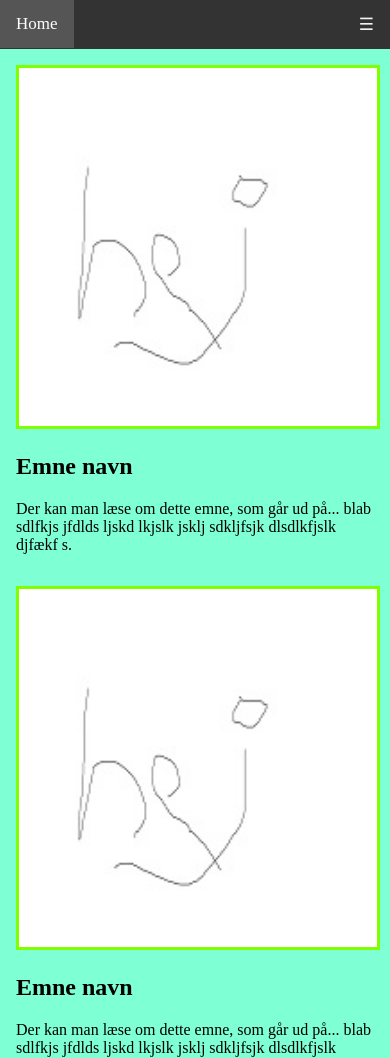
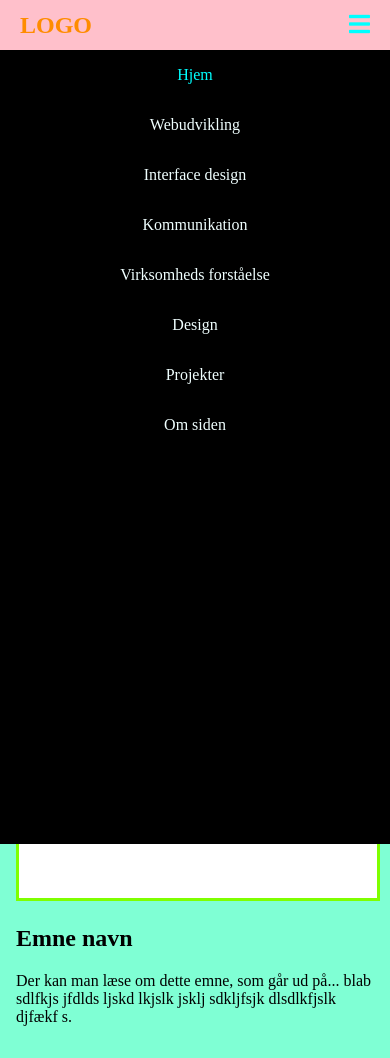
Before and after one commit to rene4561/Hjemmside-eksamen, a PHP site: page /Forside.html in a window 390 px wide. Shown: the top 1058 px of the page. Run offline with PHP 8.4, Linux system fonts and the light colour scheme; some libraries are stand-ins or nearby versions.

Commit message:
Ny nav WIP
Er i gang med en ny navigations lijne

```diff
--- a/Forside.html
+++ b/Forside.html
@@ -5,30 +5,27 @@
         <meta name="viewport" content="width=device-width, initial-scale=1">
         <title>Forside til mit eksamensprojekt</title>
         <link rel="stylesheet" type="text/css" href="mystyle.css">
-        <link rel="stylesheet" href="https://cdnjs.cloudflare.com/ajax/libs/font-awesome/4.7.0/css/font-awesome.min.css">
+        <link rel="stylesheet" href="https://use.fontawesome.com/releases/v5.6.1/css/all.css" integrity="sha384-gfdkjb5BdAXd+lj+gudLWI+BXq4IuLW5IT+brZEZsLFm++aCMlF1V92rMkPaX4PP" crossorigin="anonymous">
         <script src="mynav.js"></script>
     </head>
     <body>
         <header>
+            <div class="logo">LOGO</div>
             <nav>
-                <div class="topnav" id="myTopnav">
-                    <a href="#home" class="active">Home</a>
-                    <a href="#news">News</a>
-                    <a href="#contact">Contact</a>
-                    <div class="dropdown">
-                        <button class="dropbtn">Dropdown
-                            <i class="fa fa-caret-down"></i>
-                        </button>
-                        <div class="dropdown-content">
-                            <a href="#">Link 1</a>
-                            <a href="#">Link 2</a>
-                            <a href="#">Link 3</a>
-                        </div>
-                    </div>
-                    <a href="#about">About</a>
-                    <a href="javascript:void(0);" class="icon" onclick="myFunction()">&#9776;</a>
-                </div>
+                <ul>
+                    <li><a href="#" class="active">Hjem</a></li>
+                    <li><a href="#">Webudvikling</a></li>
+                    <li><a href="#">Interface design</a></li>
+                    <li><a href="#">Kommunikation</a></li>
+                    <li><a href="#">Virksomheds forståelse</a></li>
+                    <li><a href="#">Design</a></li>
+                    <li><a href="#">Projekter</a></li>
+                    <li><a href="#">Om siden</a></li>
+                </ul>
             </nav>
+            <div class="menu-toggle">
+                <i class="fas fa-bars"></i>
+            </div>
         </header>
         <div id=pagewrap>
             <section id="webudvikling">
--- a/mystyle.css
+++ b/mystyle.css
@@ -1,122 +1,79 @@
-/* Add a black background color to the top navigation */
-.topnav {
-  background-color: #333;
-  overflow: hidden;
-}
-
-/* Style the links inside the navigation bar */
-.topnav a {
-    float: left;
-    display: block;
-    color: #f2f2f2;
-    text-align: center;
-    padding: 14px 16px;
-    text-decoration: none;
-    font-size: 17px;
-}
-
-/* Add an active class to highlight the current page */
-.active {
-  background-color: #4CAF50;
-  color: white;
-}
-
-/* Hide the link that should open and close the topnav on small screens */
-.topnav .icon {
-  display: none;
-}
-
-/* Dropdown container - needed to position the dropdown content */
-.dropdown {
-  float: left;
-  overflow: hidden;
-}
-
-/* Style the dropdown button to fit inside the topnav */
-.dropdown .dropbtn {
-  font-size: 17px;
-  border: none;
-  outline: none;
-  color: white;
-  padding: 14px 16px;
-  background-color: inherit;
-  font-family: inherit;
-  margin: 0;
-}
-
-/* Style the dropdown content (hidden by default) */
-.dropdown-content {
-  display: none;
-  position: absolute;
-  background-color: #f9f9f9;
-  min-width: 160px;
-  box-shadow: 0px 8px 16px 0px rgba(0,0,0,0.2);
-  z-index: 2;
-}
-
-/* Style the links inside the dropdown */
-.dropdown-content a {
-  float: none;
-  color: black;
-  padding: 12px 16px;
-  text-decoration: none;
-  display: block;
-  text-align: left;
-}
-
-/* Add a dark background on topnav links and the dropdown button on hover */
-.topnav a:hover, .dropdown:hover .dropbtn {
-  background-color: #555;
-  color: white;
-}
-
-/* Add a grey background to dropdown links on hover */
-.dropdown-content a:hover {
-  background-color: #ddd;
-  color: black;
-}
-
-/* Show the dropdown menu when the user moves the mouse over the dropdown button */
-.dropdown:hover .dropdown-content {
-  display: block;
-}
-
-/* When the screen is less than 600 pixels wide, hide all links, except for the first one ("Home"). Show the link that contains should open and close the topnav (.icon) */
-@media screen and (max-width: 600px) {
-  .topnav a:not(:first-child), .dropdown .dropbtn {
-    display: none;
-  }
-  .topnav a.icon {
-    float: right;
-    display: block;
-  }
-}
-
-/* The "responsive" class is added to the topnav with JavaScript when the user clicks on the icon. This class makes the topnav look good on small screens (display the links vertically instead of horizontally) */
-@media screen and (max-width: 600px) {
-  .topnav.responsive {position: relative;}
-  .topnav.responsive a.icon {
-    position: absolute;
-    right: 0;
-    top: 0;
-  }
-  .topnav.responsive a {
-    float: none;
-    display: block;
-    text-align: left;
-  }
-  .topnav.responsive .dropdown {float: none;}
-  .topnav.responsive .dropdown-content {position: relative;}
-  .topnav.responsive .dropdown .dropbtn {
-    display: block;
-    width: 100%;
-    text-align: left;
-  }
-}
-/*Slutning af navigation*/
 body {
     margin: 0;
 }
+/*Start navigation*/
+header {
+    position: absolute;
+    top: 0;
+    left: 0;
+    padding: 0 100px;
+    background: pink;
+    width: 100%;
+    box-sizing: border-box;
+}
+header .logo {
+    color: darkorange;
+    height: 50px;
+    line-height: 50px;
+    font-size: 24px;
+    float: left;
+    font-weight: bold;
+}
+header nav {
+    float: right;
+}
+header nav ul {
+    margin: 0;
+    padding: 0;
+    display: flex;
+}
+header nav ul li {
+    list-style: none;
+}
+header nav ul li a {
+    height: 50px;
+    line-height: 50px;
+    padding: 0 20px;
+    color: azure;
+    text-decoration: none;
+}
+header nav ul li a:hover,
+header nav ul li a.active {
+    color: aqua;
+    background: black;
+}
+.menu-toggle {
+    color: aqua;
+    float: right;
+    line-height: 50px;
+    font-size: 24px;
+    cursor: pointer;
+    display: none;
+}
+@media (max-width: 600px) {
+    header {
+        padding: 0 20px;
+    }
+    .menu-toggle {
+        display: block;
+    }
+    header nav {
+        /*display: none;*/
+        position: absolute;
+        width: 100%;
+        height: calc(100vh - 50px);
+        background: black;
+        top: 50px;
+        left: 0;
+        transition: 0.5s;
+    }
+    header nav ul {
+        display: block;
+        text-align: center;
+    }
+    header nav ul li a
+}
+/*Slutning af navigation*/
 /* Grid start forside*/
 #pagewrap {
     background-color: aquamarine;
```
